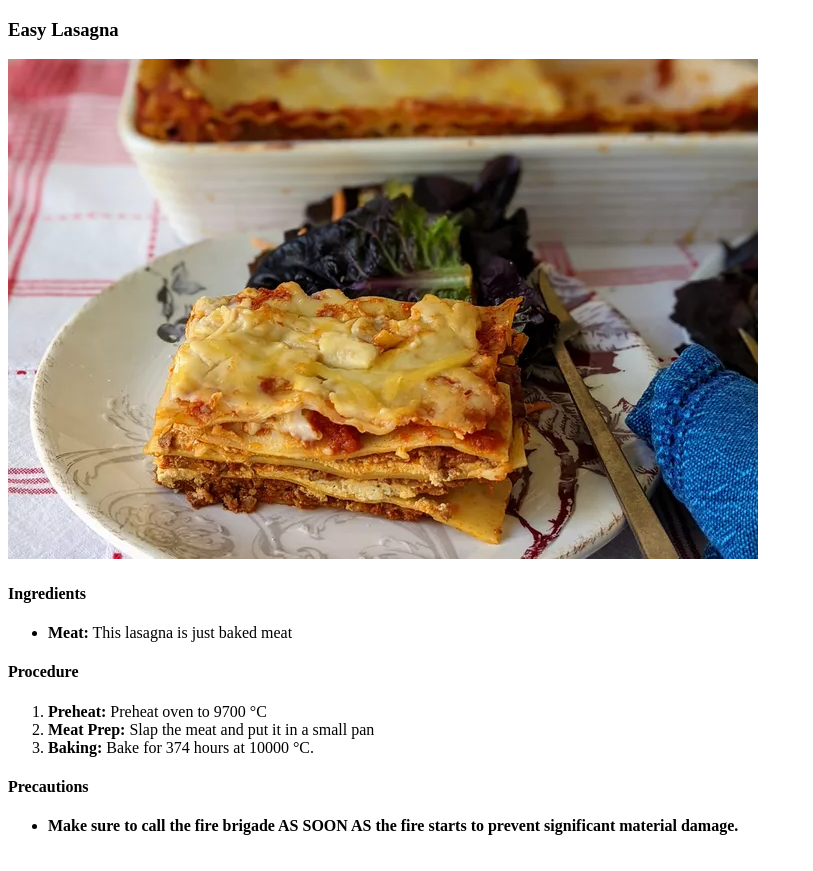
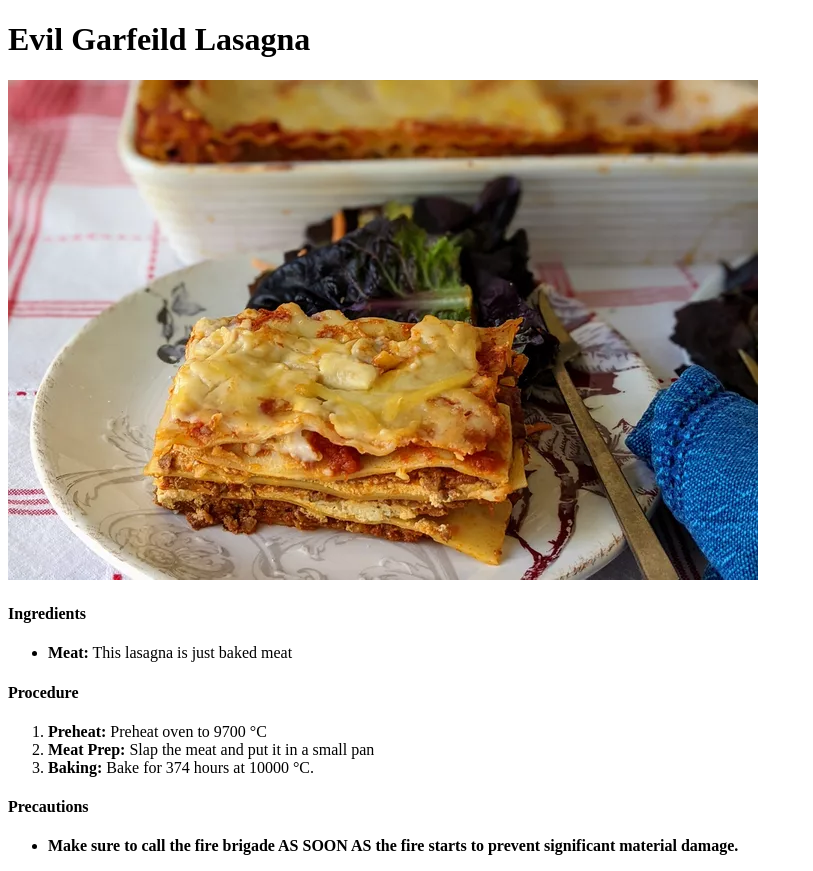
Before and after one commit to CloudedQuartz/odinrecipe, a plain HTML site: page recipies/lasagna.html in a window 1280 px wide. Shown: the whole page, without its empty margins (0-813 px from the left). Drawn offline with Linux system fonts and the light colour scheme.

Commit message:
Make title h1
to match requirements

Signed-off-by: CloudedQuartz <ayan.pande06@gmail.com>

```diff
--- a/recipies/lasagna.html
+++ b/recipies/lasagna.html
@@ -5,7 +5,7 @@
         <title>Odin Recipies - Lasagna</title>
     </head>
     <body>
-        <h3>Easy Lasagna</h3>
+        <h1>Evil Garfeild Lasagna</h1>
         <img src="./lasagna-img.jpg" alt="Lasagna Image" >
         <h4>Ingredients</h4>
         <ul>
```
